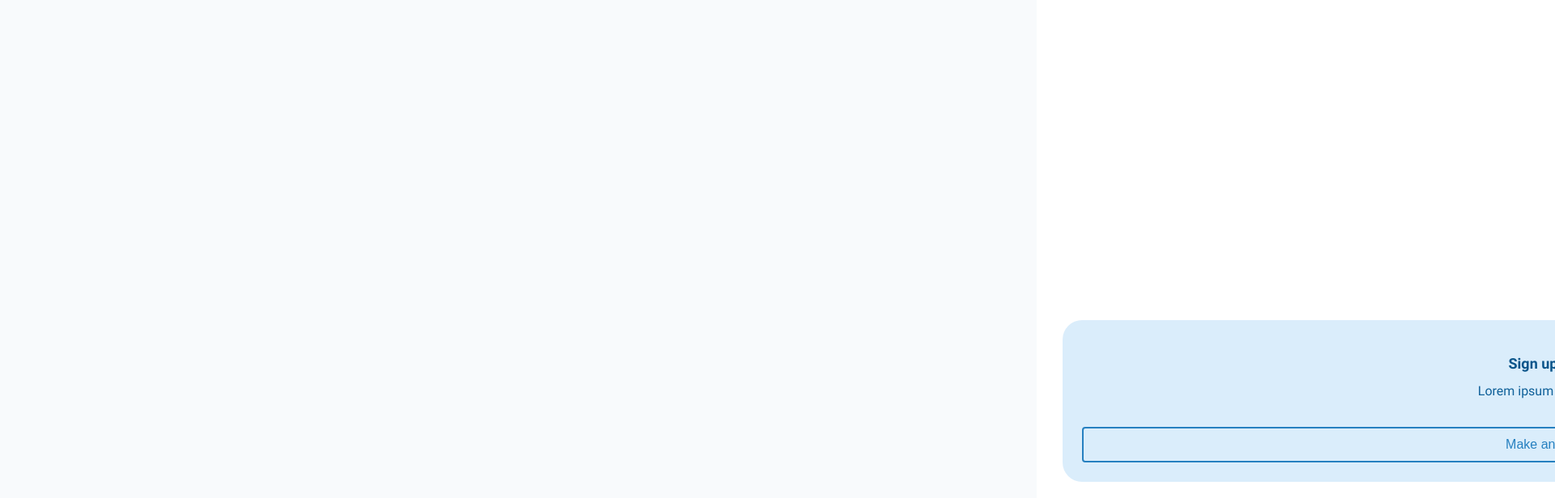
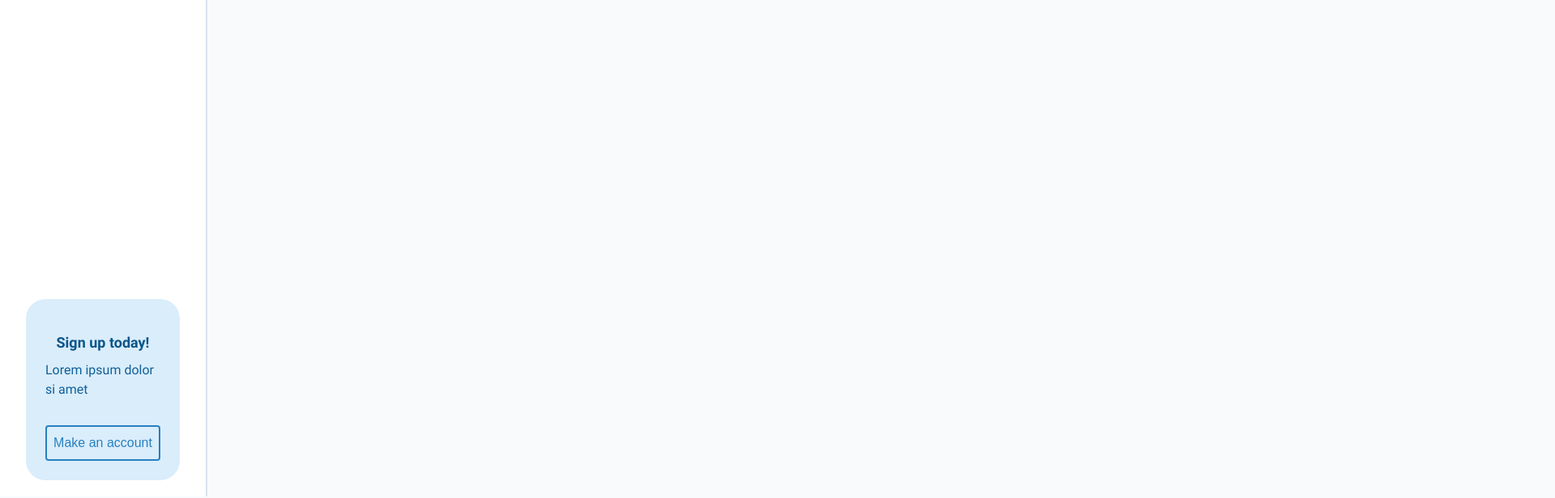
Before and after one commit to paul-blackwell/movie-search, a React (Create React App) app: page / in a window 1280 px wide. Shown: the part 184-800 px from the top of the page at 81% size, 1920 px wide, since content can reach past the window. Built offline with nearby package versions, Linux system fonts and the light colour scheme.

Commit message:
Started work on making the Navbar and Search responsive on desktop

```diff
--- a/src/components/molecules/nav/nav.module.scss
+++ b/src/components/molecules/nav/nav.module.scss
@@ -1,3 +1,5 @@
+@import '/src/styles/abstracts/mixins';
+
 .nav {
     display: flex;
     flex-direction: column;
@@ -38,5 +40,6 @@
         height: 1.5rem;
         margin-right: 0.5rem;
         stroke: var(--blue-gray-500);
+
     }
 }
--- a/src/components/organisms/navbar/navbar.module.scss
+++ b/src/components/organisms/navbar/navbar.module.scss
@@ -3,6 +3,12 @@
 
 .navbar {
   position: relative;
+  border-right: 0.125rem solid var(--blue-gray-100);
+
+  @include respond(md) {
+    grid-column: 1/2;
+    grid-row: 1/3;
+  }
 
   &__top-container {
     display: flex;
@@ -10,6 +16,11 @@
     background-color: var(--white);
     padding: 1.2rem;
     border-bottom: 0.125rem solid var(--blue-gray-100);
+
+
+    @include respond(md) {
+      border-bottom: 0;
+    }
   }
 
   &__menu-icon {
@@ -17,6 +28,10 @@
     margin-left: auto;
     height: 2rem;
     width: 2rem;
+
+    @include respond(md) {
+      display: none;
+    }
   }
 
   &__bottom-container {
@@ -26,17 +41,29 @@
     transform: translateX(100vw);
     pointer-events: none;
 
-    @include respond(lg) {
-        pointer-events: unset;
+    @include respond(md) {
+      position: relative;
+      width: 100%;
+      pointer-events: unset;
     }
   }
 
   &__bottom-container--show {
     animation: sideIn 0.5s forwards;
     pointer-events: unset;
+
+    @include respond(md) {
+      transform: translateX(0);
+      animation: unset;
+    }
   }
 
   &__bottom-container--hide {
     animation: sideOut 0.5s forwards;
+
+    @include respond(md) {
+      transform: translateX(0);
+      animation: unset;
+    }
   }
 }
--- a/src/components/templates/layout/layout.module.scss
+++ b/src/components/templates/layout/layout.module.scss
@@ -1,6 +1,13 @@
+@import "/src/styles/abstracts/mixins";
+
 .layout {
+  @include respond(md) {
+    display: grid;
+    grid-template-columns: 16rem 1fr;
+    grid-template-rows: 4.5rem 1fr;
+  }
 
-    &__main {
-        padding: 0 1.25rem;
-    }
+  &__main {
+    padding: 0 1.25rem;
+  }
 }
```
